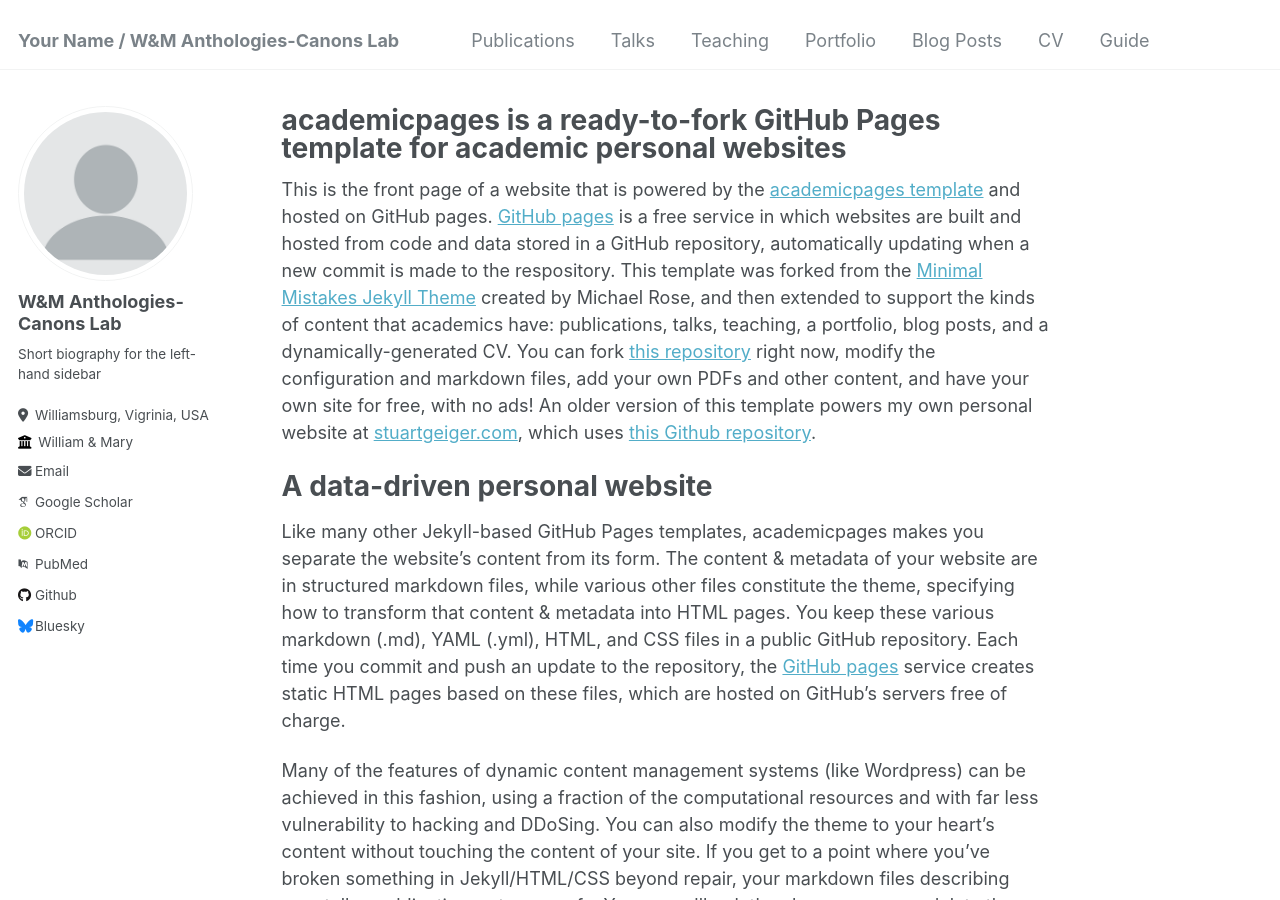
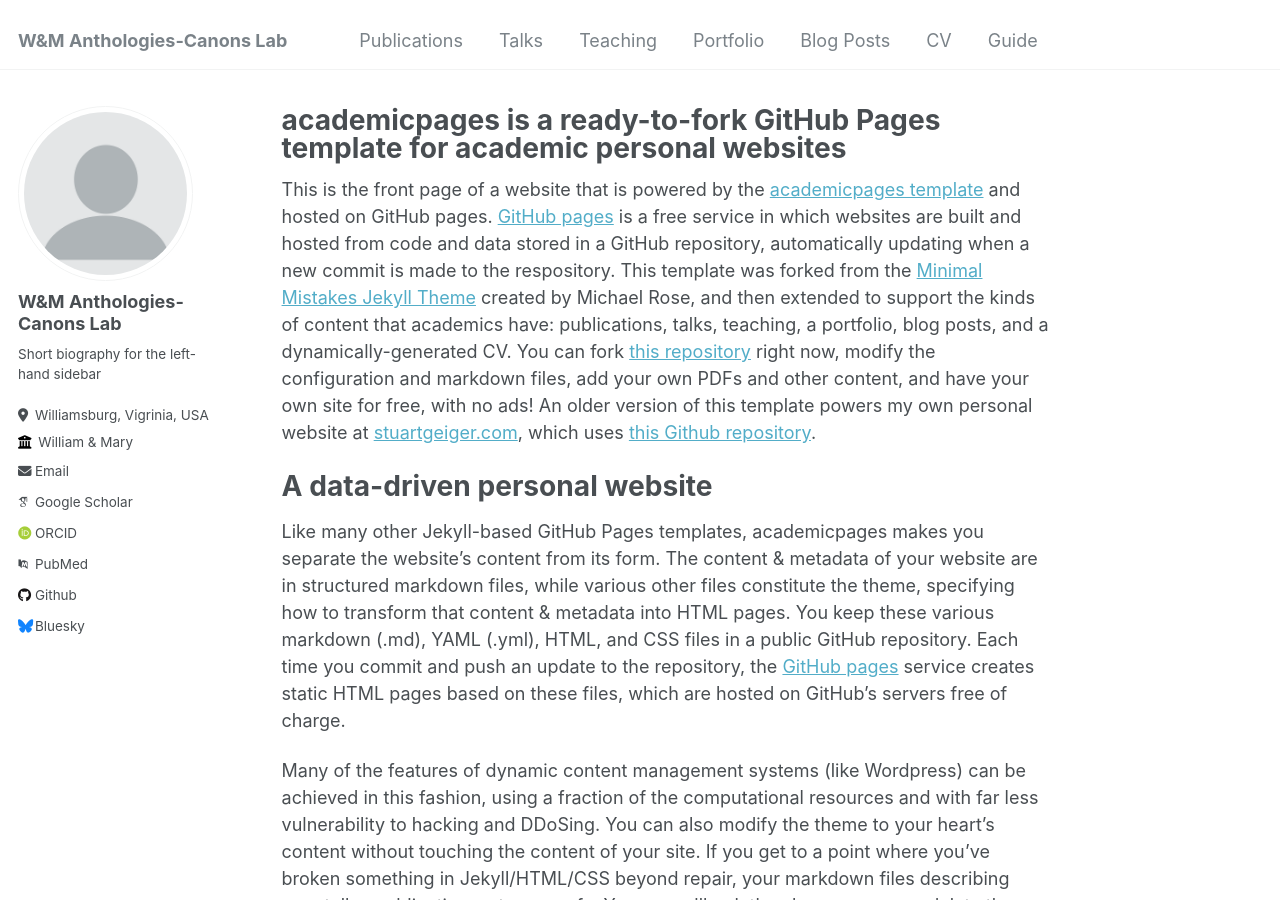
Before and after one commit to WMAnthologiesCanonsLab/wmanthologiescanonslab.github.io, a Jekyll site: the page built from _pages/about.md, in a window 1280 px wide and 900 px high. Built offline with Jekyll 4.4.1, drawn with Linux system fonts in a browser that asks for light colours; some web fonts are replaced.

Commit message:
Update _config.yml

```diff
--- a/_config.yml
+++ b/_config.yml
@@ -8,7 +8,7 @@
 
 # Basic Site Settings
 locale                   : "en-US"
-title                    : "Your Name / W&M Anthologies-Canons Lab"
+title                    : "W&M Anthologies-Canons Lab"
 title_separator          : "-"
 name                     : &name "Your Name"
 description              : &description "personal description"
```
